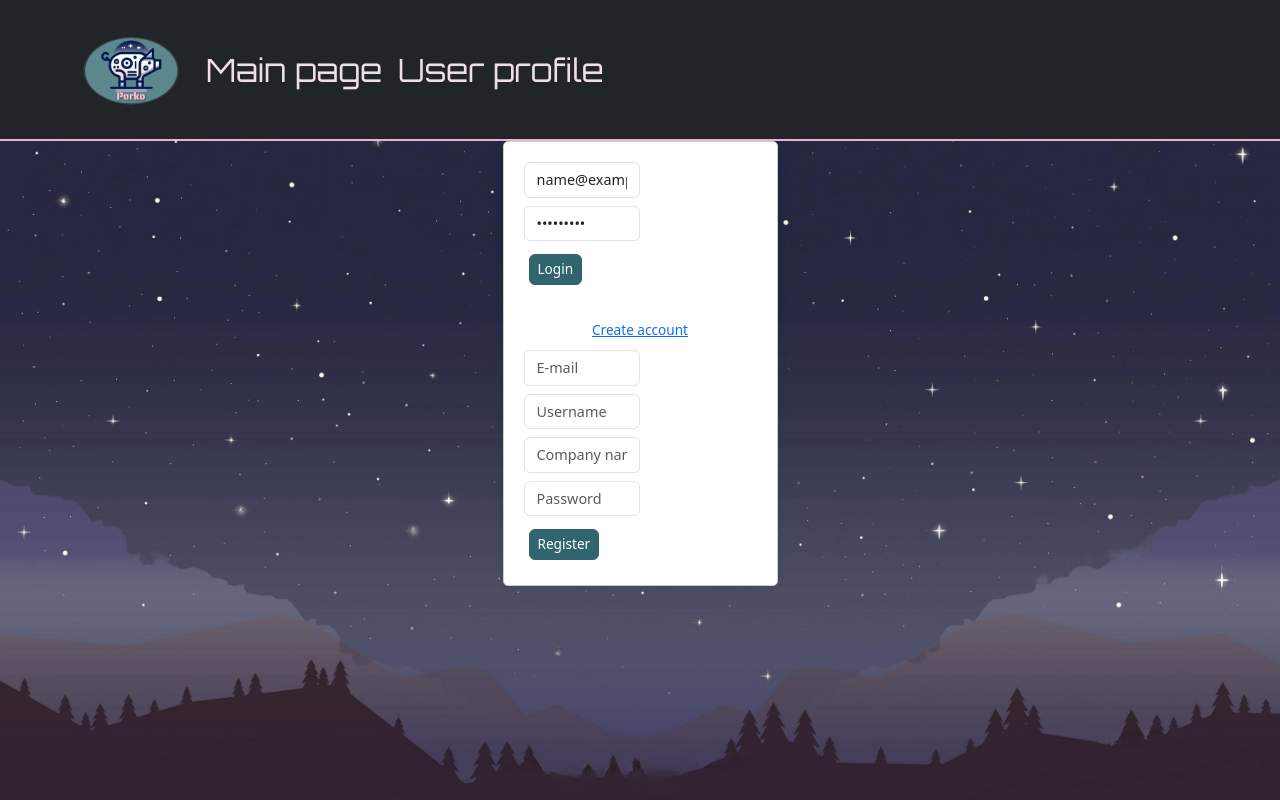
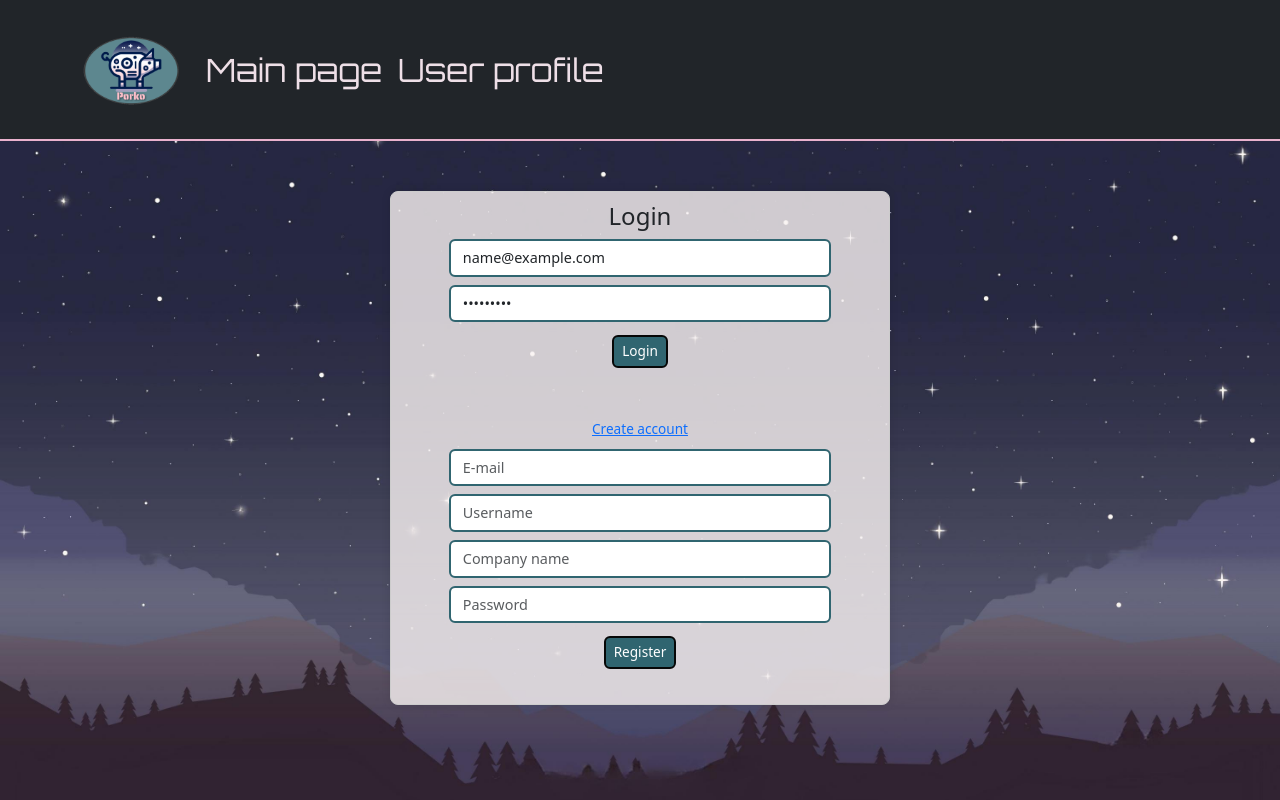
Before and after one commit to yarik89spb/personal-project, a React (Vite) app in the folder client/: page /login in a window 1280 px wide. Both pictures are taken after typing "name@example.com", "Sample123" into the empty fields and a click on the button "Create account". Built offline with nearby package versions, Linux system fonts and the light colour scheme; what chartjs-plugin-datalabels would draw is missing.

Commit message:
Fix comments scrolling bug. Restyle login/registration window

```diff
--- a/client/src/components/ChatComments.tsx
+++ b/client/src/components/ChatComments.tsx
@@ -12,16 +12,14 @@ const ChatComments: React.FC<ChatCommentsProps> = ({ comments }) => {
   }, [comments])
 
   const messagesEndRef = useRef<null | HTMLDivElement>(null)
-
-  // const scrollToBottom = () => {
-  //   messagesEndRef.current?.scrollIntoView({behavior: 'smooth', inline: 'center', block: 'end'})
-  // }
+  const listRef = useRef<null | HTMLDivElement>(null);
 
   const scrollToBottom = () => {
-    messagesEndRef.current?.scrollIntoView({ behavior: 'smooth' });
+    listRef.current?.scrollTo(0, listRef.current?.scrollHeight)
   }
 
   return (
+    <div className='col-8' id='comments-container' ref={listRef} style={{ height: '400px', maxHeight: '400px', overflowY: 'auto' }}>
       <ul className='comment-list'>
         {comments.map((comment, index) => (
           <li key={index} className='comment-container'>
@@ -31,11 +29,11 @@ const ChatComments: React.FC<ChatCommentsProps> = ({ comments }) => {
             <div className="comment-content">
               <p>{comment.text}</p>
             </div>
-
           </li>
         ))}
         <div ref={messagesEndRef} />
       </ul>
+    </div>
   );
 };
 
--- a/client/src/components/GuestView.tsx
+++ b/client/src/components/GuestView.tsx
@@ -245,9 +245,7 @@ function GuestView() {
           <h3 className='card-header chat'>Chat:</h3>
           <div className='card-body'>
           <div className='row'>
-            <div className='col-8' id='comments-container' style={{ height: '400px', maxHeight: '400px', overflowY: 'auto' }}>
-              <ChatComments comments={commentsArray} />
-            </div>
+            <ChatComments comments={commentsArray} />
             <div className='col-4' id='viewers-container' style={{ height: '400px', maxHeight: '400px', overflowY: 'auto' }}>
               <ViewerList viewers={viewersArray} hostId={hostId}/>
             </div>
--- a/client/src/components/Login.css
+++ b/client/src/components/Login.css
@@ -1,15 +1,35 @@
 .login-container {
-  max-width: 400px;
+  display: flex;
+  flex-direction: column;
+  align-items: center;
+  width: 50%;
+  max-width: 500px;
   margin: auto;
-  padding: 20px;
+  margin-top: 50px;
+  padding: 10px;
   border: 1px solid #ccc;
-  border-radius: 5px;
-  background-color: #fff;
+  border-radius: 8px;
+  background-color: rgb(250, 244, 244, 0.8);
   box-shadow: 0 0 10px rgba(0, 0, 0, 0.1);
 }
 
-.login-form {
+.login-form,
+.register-form{
+  display: flex;
+  flex-direction: column;
+  align-items: center;
+  width: 100%;
   margin-bottom: 20px;
+}
+
+input.credentials {
+  width: 100%;
+  max-width: 80%;
+  border: 2px solid rgba(48, 101, 112, 1);
+}
+
+.submit-credentials {
+  border: 2px solid rgb(6, 7, 7);
 }
 
 .error-message {
--- a/client/src/components/Login.tsx
+++ b/client/src/components/Login.tsx
@@ -90,21 +90,22 @@ export default function Login(){
 
   return (
     <div className='login-container'>
+      <h4>Login</h4>
       <form onSubmit={handleLogin} className="login-form">
         {error && <p> {error} </p>}
         <input
           type='text'
           placeholder='E-mail'
           name='userEmail'
-          className="form-control mb-2"
+          className="form-control mb-2 credentials"
         />
         <input
           type='password'
           placeholder='Password'
           name='userPassword'
-          className="form-control mb-2"
+          className="form-control mb-2 credentials"
         />
-        <button type='submit' className="btn btn-primary btn-block"> Login </button>
+        <button type='submit' className="btn btn-primary btn-block submit-credentials"> Login </button>
       </form>
       <div className="text-center mt-3">
         <button
@@ -114,38 +115,37 @@ export default function Login(){
           Create account
         </button>
       </div>
-      {!hasAccount && <div className="register-form">
-        <form onSubmit={handleRegistration}>
+      {!hasAccount &&
+        <form className="register-form" onSubmit={handleRegistration}>
           <input
             type='text'
             placeholder='E-mail'
             name='userEmail'
-          className="form-control mb-2"
+            className="form-control mb-2 credentials"
             required
           />
           <input
             type='text'
             placeholder='Username'
             name='userName'
-          className="form-control mb-2"
+            className="form-control mb-2 credentials"
           />
           <input
             type='text'
             placeholder='Company name'
             name='userCompany'
-          className="form-control mb-2"
-          required
+            className="form-control mb-2 credentials"
           />
           <input
             type='password'
             placeholder='Password'
             name='userPassword'
-          className="form-control mb-2"
+            className="form-control mb-2 credentials"
             required
           />
-        <button type='submit' className="btn btn-primary btn-block"> Register </button>
+          <button type='submit' className="btn btn-primary btn-block submit-credentials"> Register </button>
         </form>
-      </div>}
+      }
     </div>
   )
 }
--- a/client/src/components/ProjectConstructor.css
+++ b/client/src/components/ProjectConstructor.css
@@ -5,6 +5,7 @@
 }
 
 .question-container {
+  margin: 10px;
   background-color: rgba(255, 255, 255, 0.8);
 }
 
```
Lines whose indentation alone changed are shown as unchanged.
